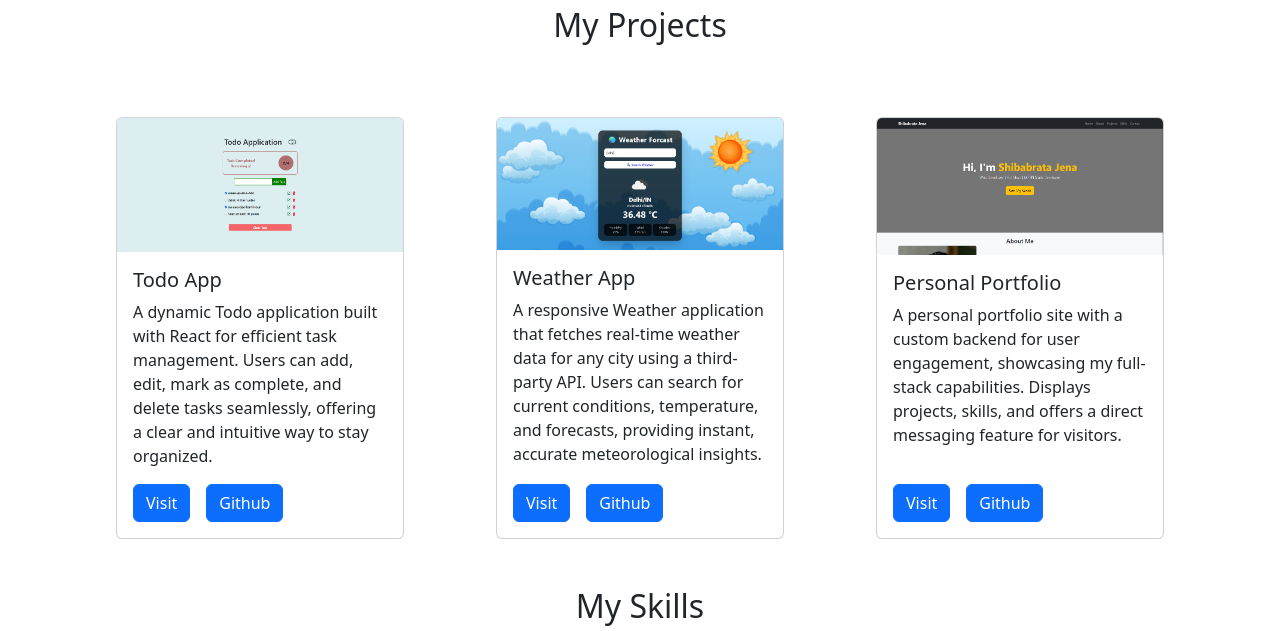
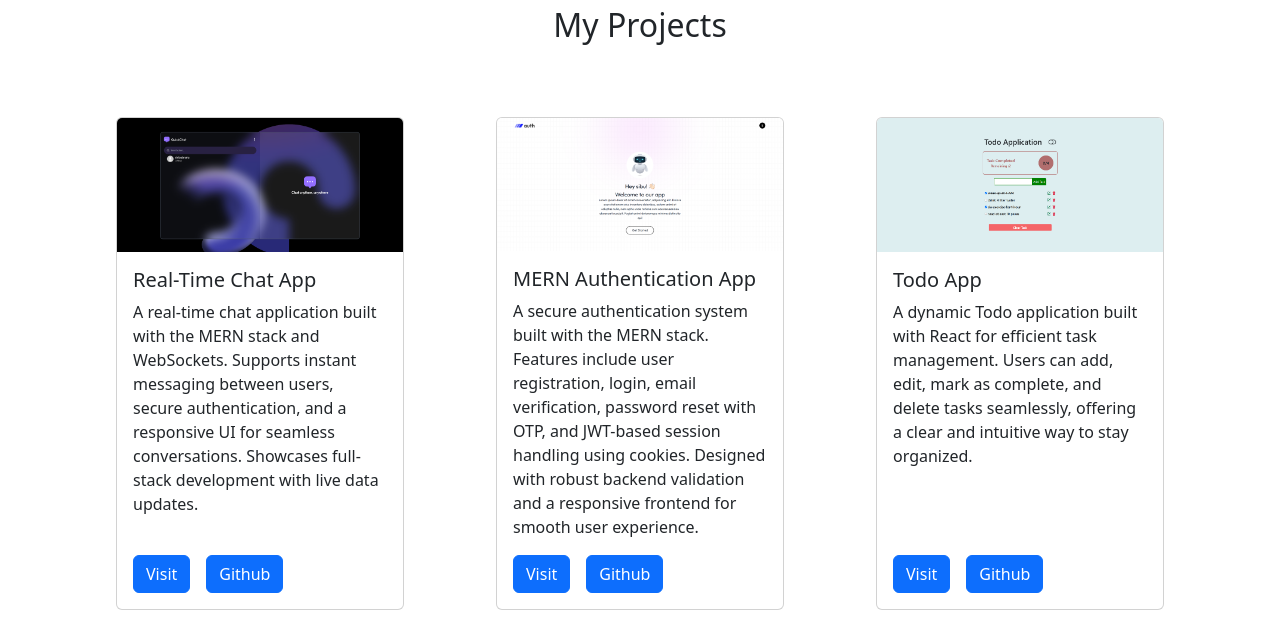
Before and after one commit to sibun77/shibabrata_portfolio, a plain HTML site: page frontend/index.html in a window 1280 px wide. Shown: the part 1110-1741 px from the top of the page. Drawn offline with nearby package versions, Linux system fonts and the light colour scheme.

Commit message:
add 2 new project in project section

```diff
--- a/frontend/index.html
+++ b/frontend/index.html
@@ -6,7 +6,7 @@
     <meta name="viewport" content="width=device-width, initial-scale=1.0">
     <title>Shibabrata</title>
     <!-- favicon -->
-     <link rel="shortcut icon" href="images/logo.png" type="image/x-icon">
+    <link rel="shortcut icon" href="images/logo.png" type="image/x-icon">
     <!-- css -->
     <link rel="stylesheet" href="css/style.css">
     <!-- BootStrap CDN -->
@@ -77,7 +77,8 @@
                         <li><strong>Location:</strong> Jajpur, India</li>
                         <li><strong>Email:</strong> Shibabrataj7@gmail.com</li>
                         <li><strong>Education:</strong> Master of Computer Applications (MCA)</li>
-                        <li><strong>Resume:</strong> <a href="./resume/Shibabrata_Jena_Resume.pdf">ShibabrataResume</a></li>
+                        <li><strong>Resume:</strong> <a href="./resume/Shibabrata_Jena_Resume.pdf">ShibabrataResume</a>
+                        </li>
                     </ul>
                 </div>
             </div>
@@ -88,6 +89,49 @@
         <div class="container-fluid container-lg ">
             <h2 class="text-center my-5">My Projects</h2>
             <div class="row g-4 justify-content-center mt-2">
+                <div class="col-sm-6 col-md-4 d-flex justify-content-center">
+                    <div class="card" style="width: 18rem;">
+                        <img src="./images/project5.png" class="card-img-top" alt="Chat App">
+                        <div class="card-body d-flex flex-column">
+                            <h5 class="card-title">Real-Time Chat App</h5>
+                            <p class="card-text">
+                                A real-time chat application built with the MERN stack and WebSockets.
+                                Supports instant messaging between users, secure authentication, and
+                                a responsive UI for seamless conversations. Showcases full-stack
+                                development with live data updates.
+                            </p>
+                            <div class="d-flex gap-3 mt-auto">
+                                <a href="https://chat-app-vert-eight-37.vercel.app/" target="_blank"
+                                    class="btn btn-primary">Visit</a>
+                                <a href="https://github.com/sibun77/chat-app" target="_blank"
+                                    class="btn btn-primary">Github</a>
+                            </div>
+                        </div>
+                    </div>
+                </div>
+                <div class="col-sm-6 col-md-4 d-flex justify-content-center">
+                    <div class="card" style="width: 18rem;">
+                        <img src="./images/project6.png" class="card-img-top" alt="MERN Auth Project">
+                        <div class="card-body d-flex flex-column">
+                            <h5 class="card-title">MERN Authentication App</h5>
+                            <p class="card-text">
+                                A secure authentication system built with the MERN stack. Features include user
+                                registration, login,
+                                email verification, password reset with OTP, and JWT-based session handling using
+                                cookies.
+                                Designed with robust backend validation and a responsive frontend for smooth user
+                                experience.
+                            </p>
+                            <div class="d-flex gap-3 mt-auto">
+                                <a href="https://mern-auth-indol-beta.vercel.app/" target="_blank"
+                                    class="btn btn-primary">Visit</a>
+                                <a href="https://github.com/sibun77/mern-auth" target="_blank"
+                                    class="btn btn-primary">Github</a>
+                            </div>
+                        </div>
+                    </div>
+                </div>
+
                 <div class="col-sm-6 col-md-4 d-flex  justify-content-center  ">
                     <div class="card" style="width: 18rem;">
                         <img src="./images/project1.png" class="card-img-top" alt="...">
@@ -97,8 +141,10 @@
                                 management. Users can add, edit, mark as complete, and delete tasks seamlessly, offering
                                 a clear and intuitive way to stay organized.</p>
                             <div class="d-flex gap-3 mt-auto ">
-                                <a href="https://my-todo-app-three-zeta.vercel.app/" target="_blank" class="btn btn-primary ">Visit</a>
-                                <a href="https://github.com/sibun77/MyTodo-App" target="_blank" class="btn btn-primary">Github</a>
+                                <a href="https://my-todo-app-three-zeta.vercel.app/" target="_blank"
+                                    class="btn btn-primary ">Visit</a>
+                                <a href="https://github.com/sibun77/MyTodo-App" target="_blank"
+                                    class="btn btn-primary">Github</a>
                             </div>
                         </div>
                     </div>
@@ -112,8 +158,10 @@
                                 for any city using a third-party API. Users can search for current conditions,
                                 temperature, and forecasts, providing instant, accurate meteorological insights.</p>
                             <div class="d-flex gap-3 mt-auto">
-                                <a href="https://my-weather-app-five-topaz.vercel.app/" target="_blank" class="btn btn-primary">Visit</a>
-                                <a href="https://github.com/sibun77/my-weather-app" target="_blank" class="btn btn-primary">Github</a>
+                                <a href="https://my-weather-app-five-topaz.vercel.app/" target="_blank"
+                                    class="btn btn-primary">Visit</a>
+                                <a href="https://github.com/sibun77/my-weather-app" target="_blank"
+                                    class="btn btn-primary">Github</a>
                             </div>
                         </div>
                     </div>
@@ -123,10 +171,13 @@
                         <img src="./images/project3.png" class="card-img-top" alt="...">
                         <div class="card-body d-flex flex-column">
                             <h5 class="card-title">Personal Portfolio</h5>
-                            <p class="card-text">A personal portfolio site with a custom backend for user engagement, showcasing my full-stack capabilities. Displays projects, skills, and offers a direct messaging feature for visitors.</p>
+                            <p class="card-text">A personal portfolio site with a custom backend for user engagement,
+                                showcasing my full-stack capabilities. Displays projects, skills, and offers a direct
+                                messaging feature for visitors.</p>
                             <div class="d-flex gap-3 mt-auto">
                                 <a href="#" class="btn btn-primary">Visit</a>
-                                <a href="https://github.com/sibun77/shibabrata_portfolio/" target="_blank" class="btn btn-primary">Github</a>
+                                <a href="https://github.com/sibun77/shibabrata_portfolio/" target="_blank"
+                                    class="btn btn-primary">Github</a>
                             </div>
                         </div>
                     </div>
@@ -218,10 +269,12 @@
                         </p>
                     </div>
                     <div class="mt-3 ">
-                        <a href="https://www.linkedin.com/in/shibabrata-jena-473bb0213/" target="_blank" class="ms-3 text-decoration-none">
+                        <a href="https://www.linkedin.com/in/shibabrata-jena-473bb0213/" target="_blank"
+                            class="ms-3 text-decoration-none">
                             <i class="fa-brands fa-linkedin fa-2xl" style="color: #0a66c2;"></i>
                         </a>
-                        <a href="https://www.youtube.com/@myodiacreation4506" target="_blank" class="ms-3 text-decoration-none">
+                        <a href="https://www.youtube.com/@myodiacreation4506" target="_blank"
+                            class="ms-3 text-decoration-none">
                             <i class="fa-brands fa-youtube fa-2xl" style="color: #ff0033;"></i>
                         </a>
                         <a href="https://github.com/sibun77" target="_blank" class="ms-3 text-decoration-none">
@@ -233,15 +286,15 @@
                     <form id="contactForm" class="p-4 border rounded bg-light" onsubmit="handleForm(event)">
                         <div class="mb-3">
                             <label for="name" class="form-label">Full Name</label>
-                            <input type="text" class="form-control" id="name" placeholder="Tony Stark" >
+                            <input type="text" class="form-control" id="name" placeholder="Tony Stark">
                         </div>
                         <div class="mb-3">
                             <label for="email" class="form-label">Email address</label>
-                            <input type="email" class="form-control" id="email" placeholder="name@example.com" >
+                            <input type="email" class="form-control" id="email" placeholder="name@example.com">
                         </div>
                         <div class="mb-3">
                             <label for="message" class="form-label">Message</label>
-                            <textarea class="form-control" id="message" rows="3" ></textarea>
+                            <textarea class="form-control" id="message" rows="3"></textarea>
                         </div>
                         <div class="md-3">
                             <!-- <button class="btn btn-primary w-100">Send Message</button> -->
--- a/server/models/user.js
+++ b/server/models/user.js
@@ -23,11 +23,7 @@ const userSchema = new Schema({
     isResponsed: {
         type: Boolean,
         default: false
-    },
-    date: {
-        type: Date,
-        default: Date.now
     }
-});
+},{ timestamps: true });
 
 module.exports = model("UserMessage", userSchema);
```
Also changed, not shown: frontend/images/project5.png (added), frontend/images/project6.png (added), 2 other files.
